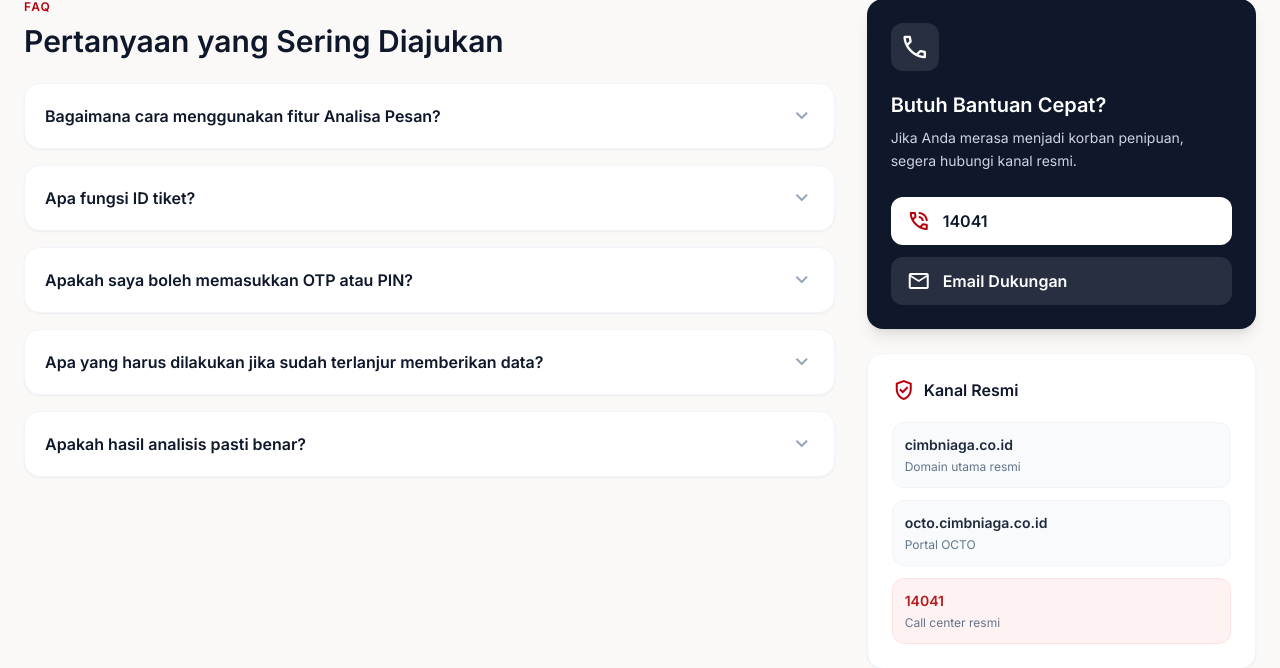
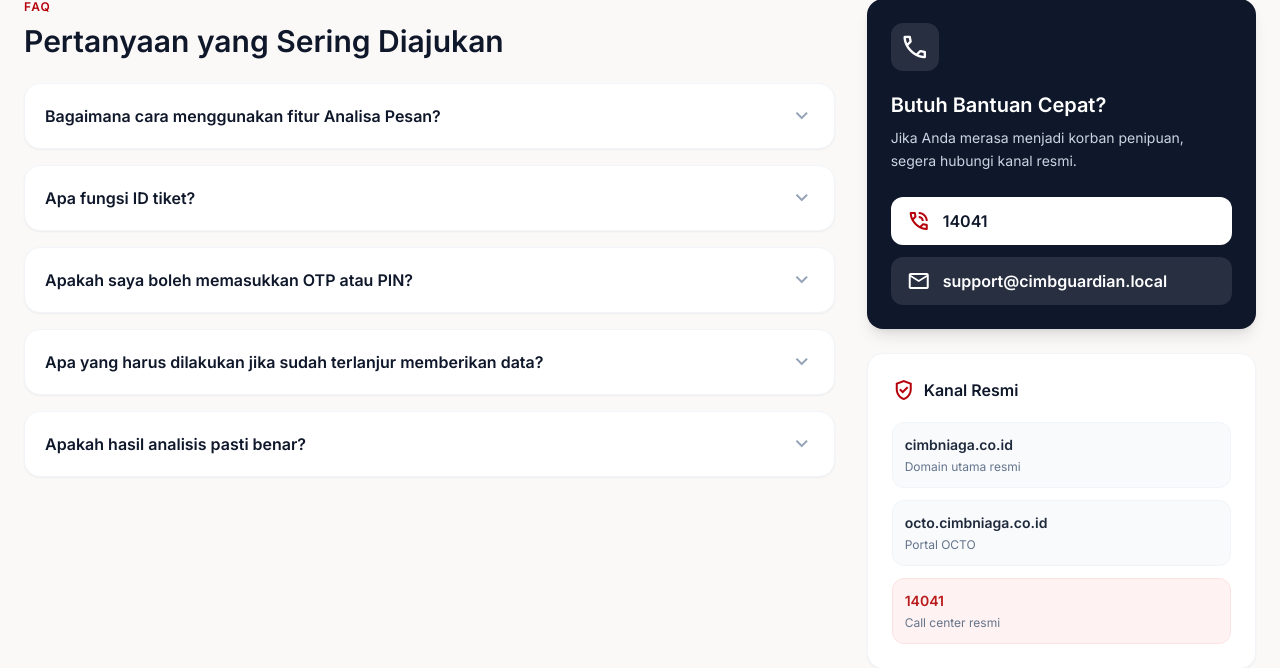
Before and after one commit to dzakyalam/capstoneproject-b3-kelompok2, a Flask app: page /bantuan.html in a window 1280 px wide. Shown: the part 822-1490 px from the top of the page. Run offline with Flask 3, Linux system fonts and the light colour scheme; some libraries are stand-ins or nearby versions.

Commit message:
update bantuan email text

```diff
--- a/templates/user/bantuan.html
+++ b/templates/user/bantuan.html
@@ -226,10 +226,10 @@
                                 14041
                             </a>
 
-                            <a href="mailto:support@cimbguardian.local" class="flex items-center gap-3 bg-white/10 rounded-xl px-4 py-3 font-semibold hover:bg-white/15 transition-colors">
+<div class="flex items-center gap-3 bg-white/10 rounded-xl px-4 py-3 font-semibold">
     <span class="material-symbols-outlined">mail</span>
-    <span data-i18n="help_email_support">Email Dukungan</span>
-</a>
+    <span>support@cimbguardian.local</span>
+</div>
                         </div>
                     </div>
 
```
